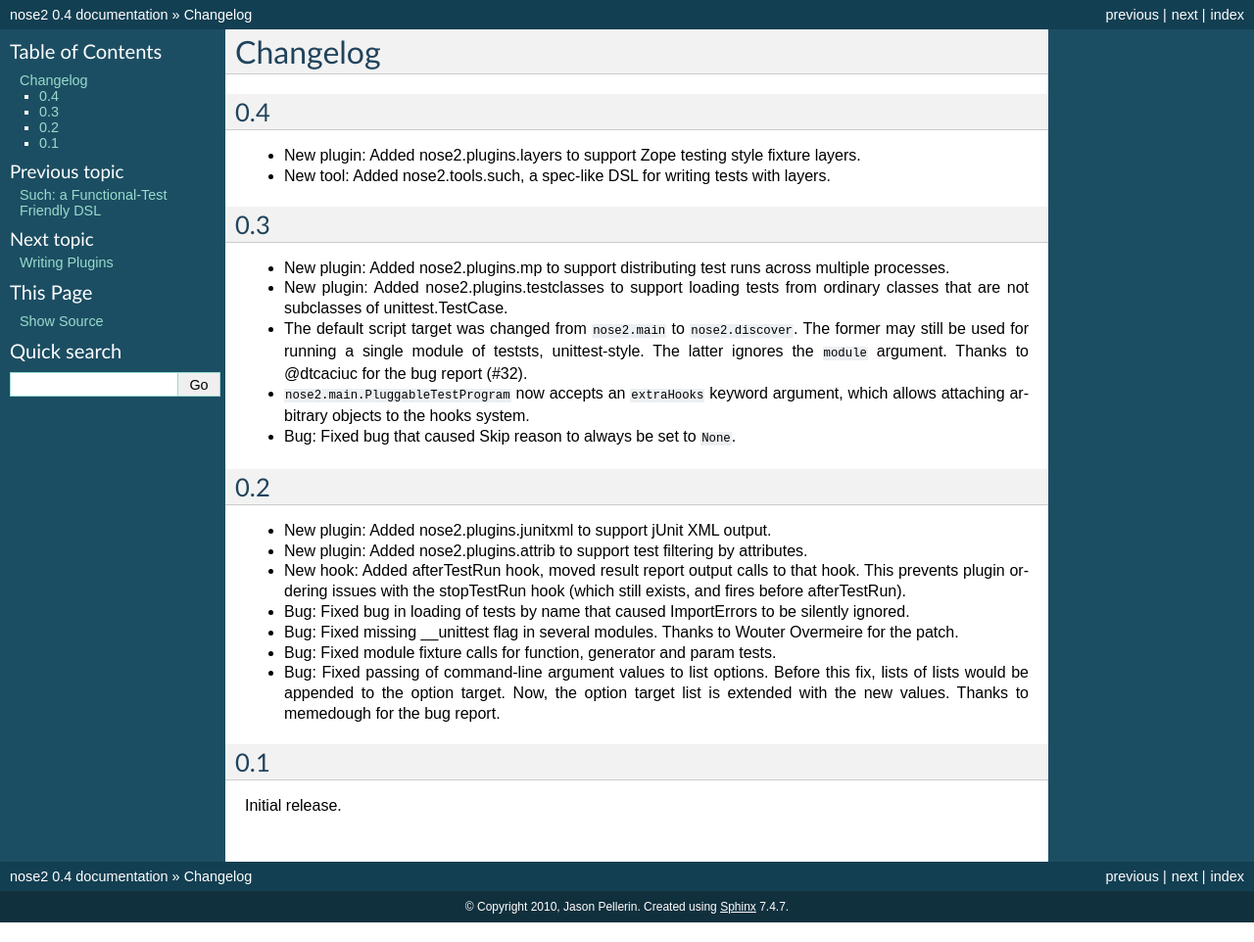
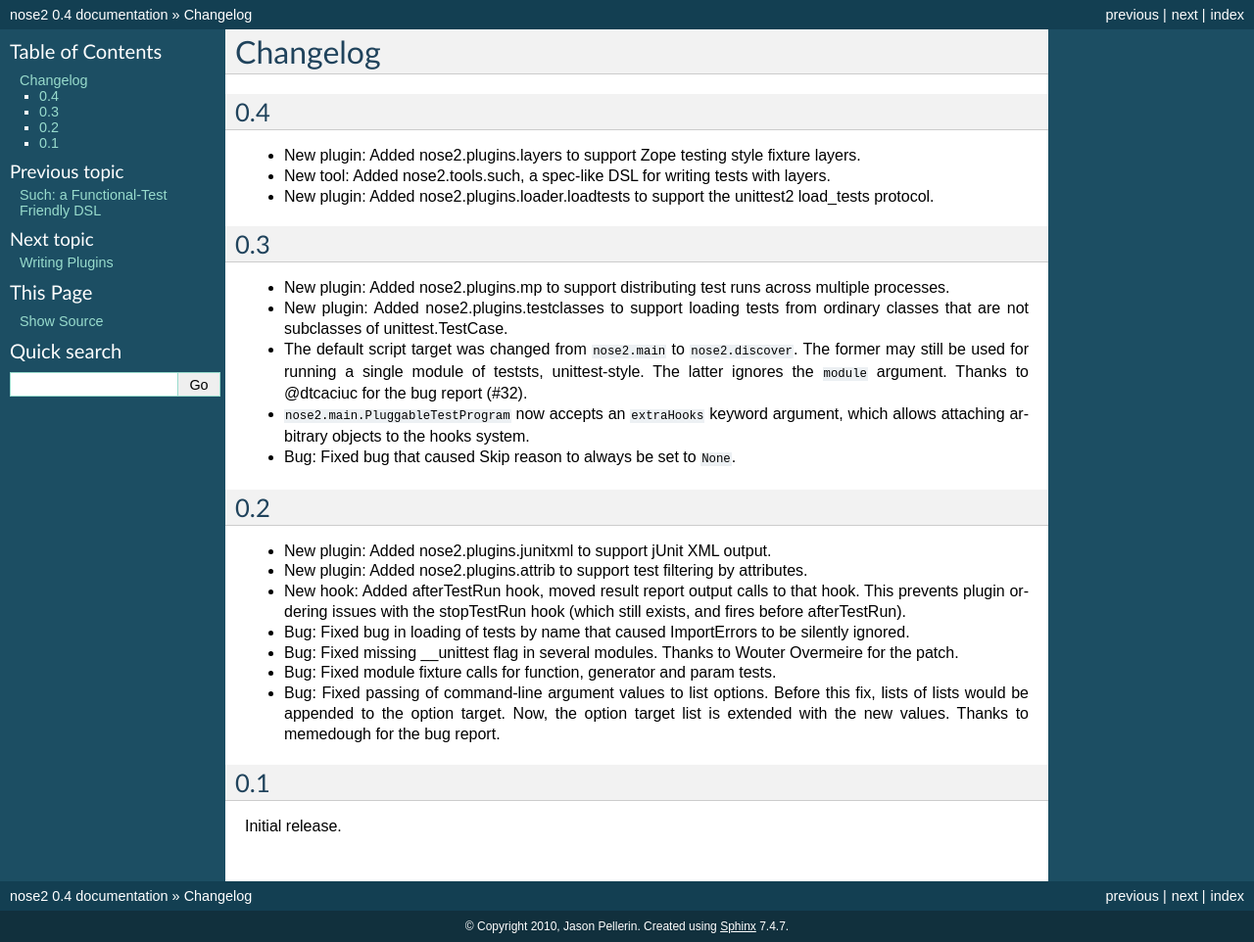
Before and after one commit to nose-devs/nose2, a Sphinx documentation site: the page built from docs/changelog.rst, in a window 1280 px wide. Shown: the whole page at 98% size. Built offline with Sphinx 7.4.7, drawn with Linux system fonts in a browser that asks for light colours.

Commit message:
Update changelog

```diff
--- a/docs/changelog.rst
+++ b/docs/changelog.rst
@@ -9,6 +9,9 @@ Changelog
 
 * New tool: Added nose2.tools.such, a spec-like DSL for writing tests
   with layers.
+
+* New plugin: Added nose2.plugins.loader.loadtests to support the
+  unittest2 load_tests protocol.
 
 0.3
 ---
```
